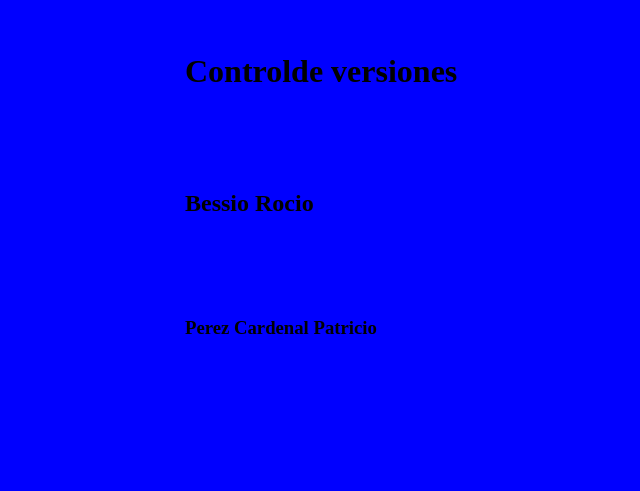
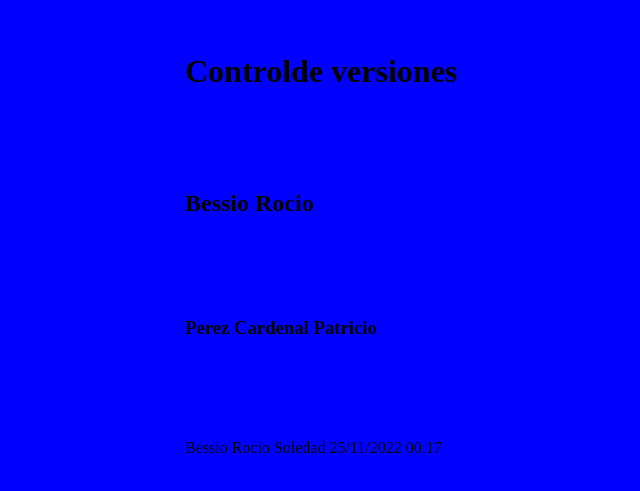
Before and after one commit to ferfx/TP_SO_I4_Equipo_, a plain HTML site: page index.html in a window 1280 px wide. Shown: the part 147-638 px from the top of the page, without its empty margins (115-755 px from the left). Drawn offline with Linux system fonts and the light colour scheme.

Commit message:
BETA edita .html con <p>

```diff
--- a/index.html
+++ b/index.html
@@ -10,5 +10,6 @@
 <h1>Controlde versiones</h1>
 <h2>Bessio Rocio</h2>
 <h3>Perez Cardenal Patricio</h3>
+<p>Bessio Rocio Soledad 25/11/2022 00.17</p>
 </body>
 </html>
```
